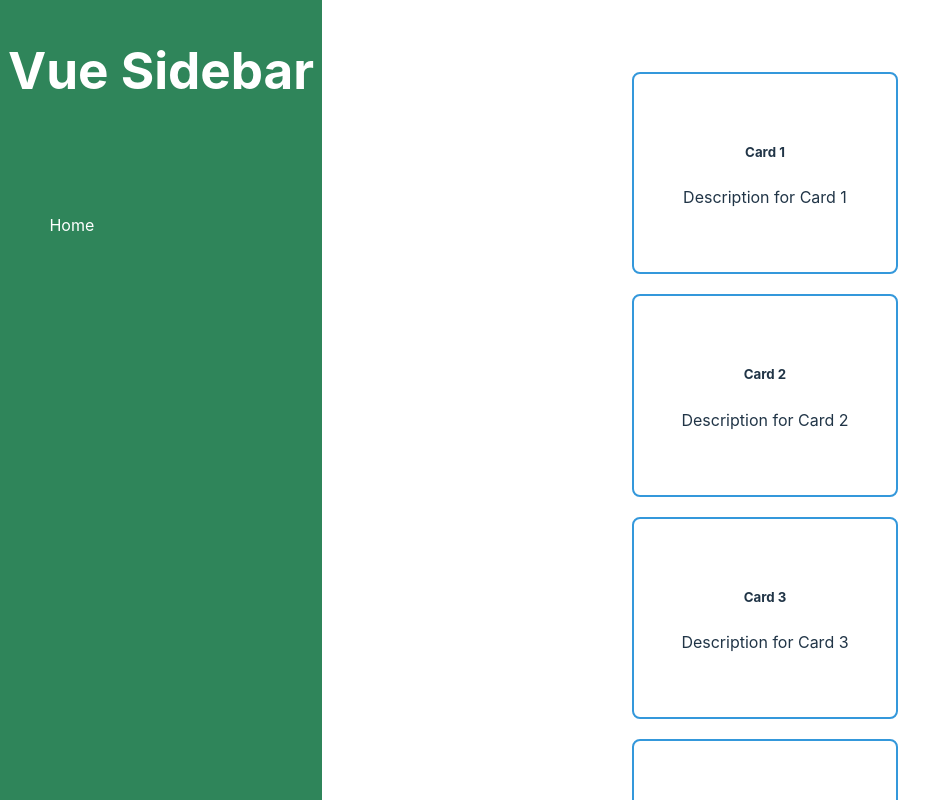
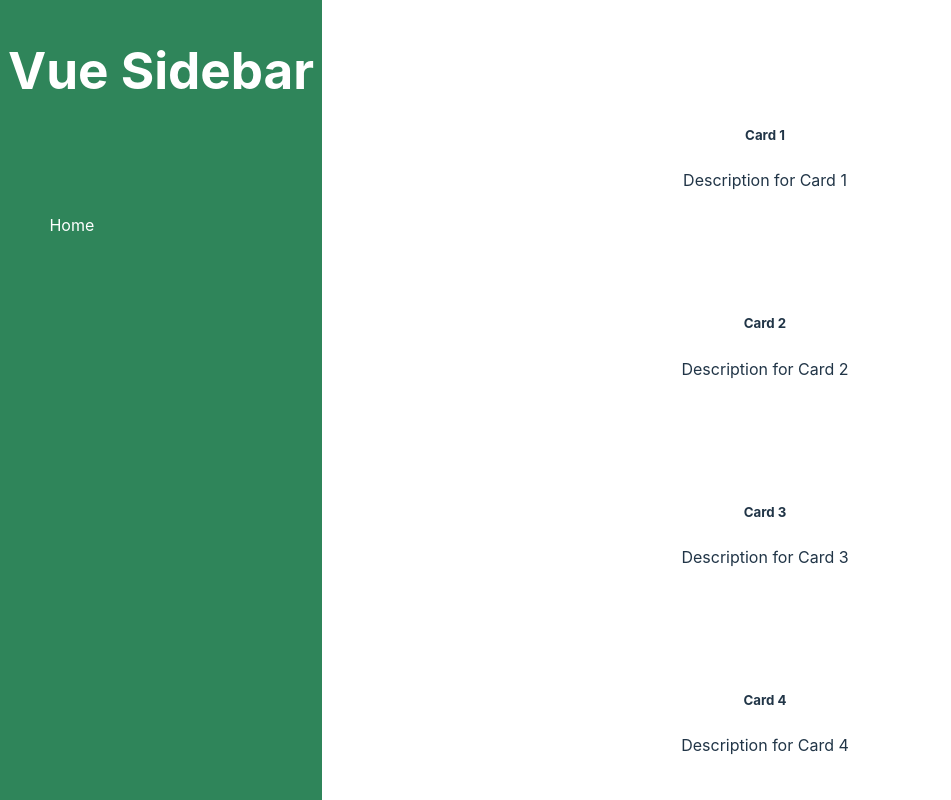
Before and after one commit to Lemmy01/examsync-app, a Vue app: page /home in a window 1280 px wide. Shown: the top 800 px of the page, without its empty margins (0-951 px from the left). Built offline with nearby package versions, Linux system fonts and the light colour scheme.

Commit message:
small bug fix

```diff
--- a/src/components/Card.vue
+++ b/src/components/Card.vue
@@ -7,10 +7,8 @@
   </div>
 </template>
 
-<script lang="ts">
-import { defineComponent, PropType } from 'vue';
-
-export default defineComponent({
+<script>
+export default {
   name: 'Card',
   props: {
     title: {
@@ -28,28 +26,21 @@ export default defineComponent({
   },
   methods: {
     handleClick() {
-      // Emit the card-click event with the card title
+      // Emit the 'card-click' event when the card is clicked
       this.$emit('card-click', this.title);
     },
   },
-});
+};
 </script>
 
 <style scoped>
 .card {
   cursor: pointer;
   transition: transform 0.3s ease;
-  border: 2px solid #3498db;  /* Add border here */
-  border-radius: 8px;         /* Rounded corners */
-  overflow: hidden;           /* Prevent content from overflowing rounded corners */
 }
 
 .card:hover {
   transform: scale(1.05);
-}
-
-.card-body {
-  padding: 15px;
 }
 
 .card-img-top {
```
